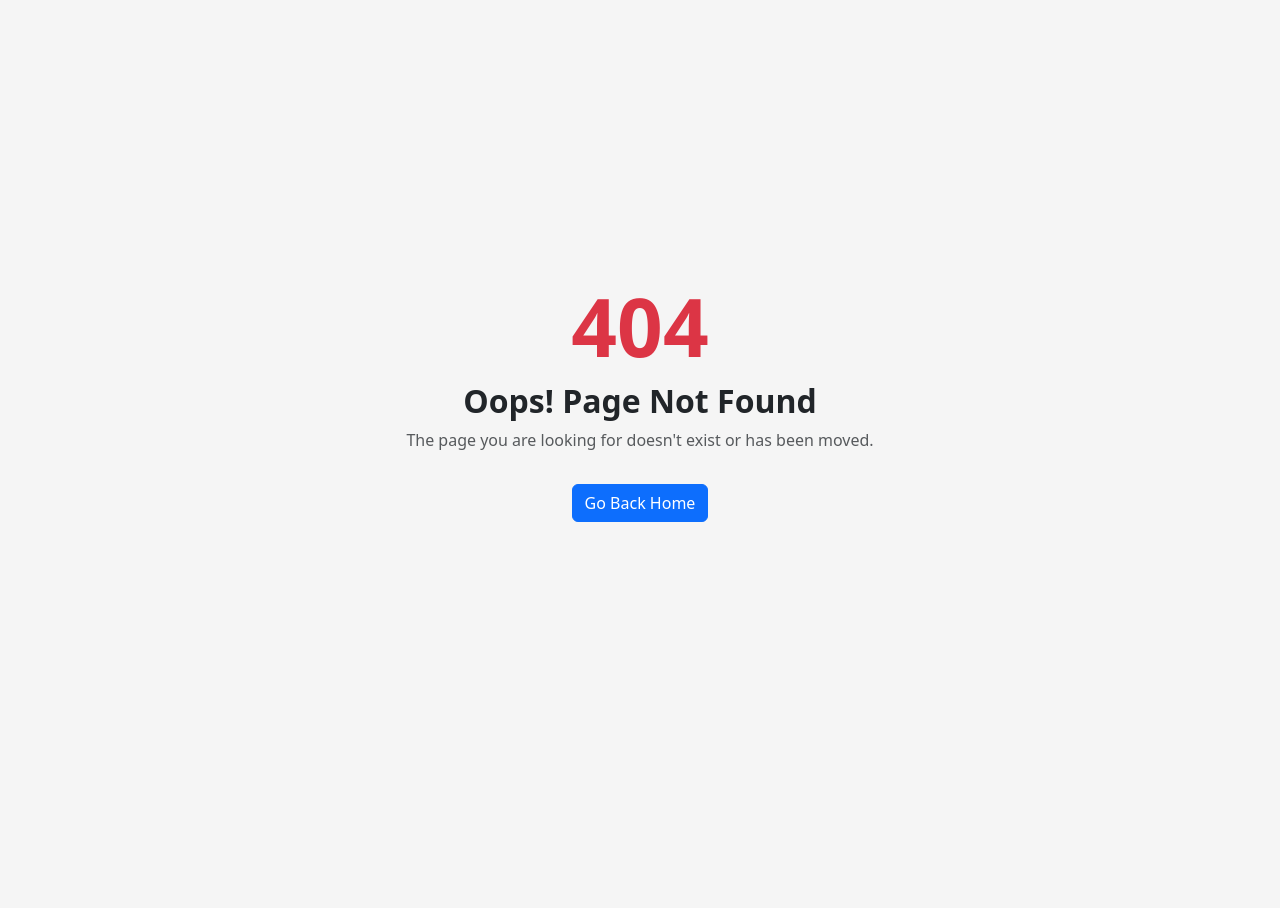
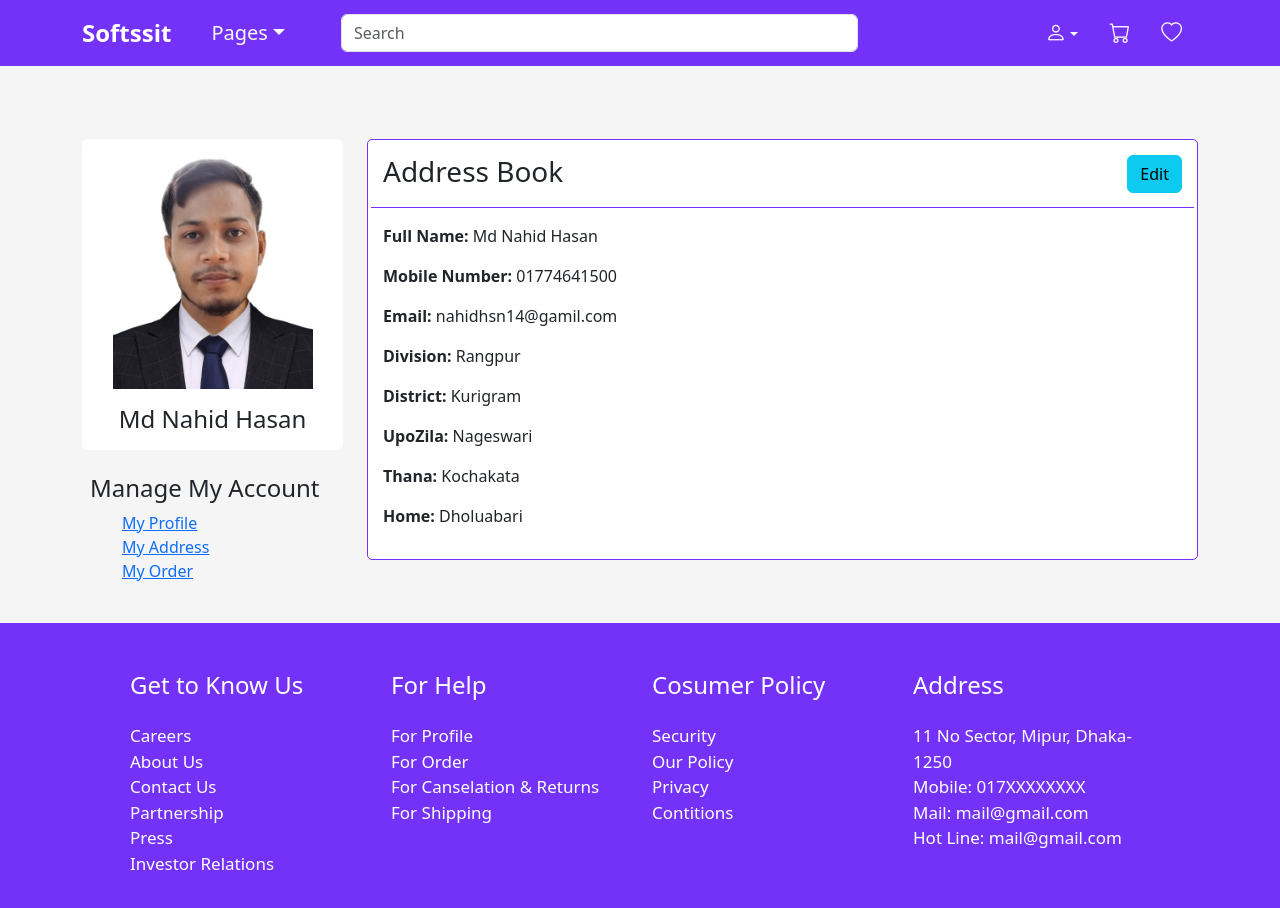
Before and after one commit to Nahid-Hasan14/MyShop, a React (Vite) app: page /dashboard in a window 1280 px wide. Before the commit this address had no page. Shown: the top 908 px of the page. Before the commit the page ends 800 px from the top, so only its background shows below. Built offline with nearby package versions, Linux system fonts and the light colour scheme.

Commit message:
page routing and nested routing add on dashboard

```diff
--- a/src/App.jsx
+++ b/src/App.jsx
@@ -1,8 +1,10 @@
+import Breadcrumbs from './Components/Breadcrumbs'
 import MainLayout from './MainLayout/MainLayout'
 
 export default function App() {
   return (
     <div>
+    <Breadcrumbs />
        <MainLayout />
     </div>
   )
--- /dev/null
+++ b/src/Components/Breadcrumbs.jsx
@@ -0,0 +1,42 @@
+import { Link, useLocation } from "react-router-dom";
+
+const Breadcrumbs = () => {
+  const location = useLocation();
+  const pathnames = location.pathname.split("/").filter((x) => x);
+
+  return (
+    <nav aria-label="breadcrumb">
+      <ul className="breadcrumb">
+        {/* হোম লিঙ্ক */}
+        <li className="breadcrumb-item">
+          <Link to="/">Home</Link>
+        </li>
+
+        {pathnames.map((value, index) => {
+          // ইউআরএল তৈরি করা
+          const to = `/${pathnames.slice(0, index + 1).join("/")}`;
+          const isLast = index === pathnames.length - 1;
+
+          // ব্রেডক্রাম্ব আইটেম তৈরি
+          return (
+            <li
+              key={to}
+              className={`breadcrumb-item ${isLast ? "active" : ""}`}
+              aria-current={isLast ? "page" : undefined}
+            >
+              {isLast ? (
+                // লাস্ট আইটেম সাধারণ টেক্সট হবে
+                decodeURIComponent(value)
+              ) : (
+                // আগের সব আইটেম লিংক হবে
+                <Link to={to}>{decodeURIComponent(value)}</Link>
+              )}
+            </li>
+          );
+        })}
+      </ul>
+    </nav>
+  );
+};
+
+export default Breadcrumbs;
--- a/src/Components/Navbar/Navbar.jsx
+++ b/src/Components/Navbar/Navbar.jsx
@@ -1,7 +1,8 @@
-import { Link } from "react-router-dom";
+import { Link, NavLink, useNavigate } from "react-router-dom";
 import "./Navbar.css";
 
 export default function Navbar() {
+  const navigate = useNavigate();
   return (
     <>
       {/* Navbar and Sidebar in a single container */}
@@ -23,9 +24,9 @@ export default function Navbar() {
               {/* Menu Links (Visible in Desktop Only) */}
 
               <div className="navbar-section middle navbar-logo">
-                <a className="navbar-brand" href="#">
+                <NavLink to={"/"} className="navbar-brand" href="#">
                   Softssit
-                </a>
+                </NavLink>
               </div>
 
               <div className="collapse navbar-collapse d-none d-lg-block ">
@@ -101,9 +102,9 @@ export default function Navbar() {
                   </a>
                   <ul className="dropdown-menu">
                     <li>
-                      <a className="dropdown-item" href="#">
+                      <NavLink to={'/dashboard'} className="dropdown-item">
                         Dashboard
-                      </a>
+                      </NavLink>
                     </li>
                     <li>
                       <a className="dropdown-item" href="#">
@@ -161,22 +162,22 @@ export default function Navbar() {
             <div className="offcanvas-body">
               <ul className="navbar-nav">
                 <li className="nav-item">
-                  <a className="nav-link text-white" href="#">
+                  <NavLink onClick={()=> navigate('/')} className="nav-link text-white" data-bs-dismiss="offcanvas">
                     Home
-                  </a>
+                  </NavLink>
                 </li>
                 <li className="nav-item">
-                  <a className="nav-link text-white" href="#">
+                  <NavLink onClick={()=> navigate('/about-us')} className="nav-link text-white" data-bs-dismiss="offcanvas">
                     About
-                  </a>
+                  </NavLink>
                 </li>
                 <li className="nav-item">
-                  <a className="nav-link text-white" href="#">
+                  <NavLink onClick={()=> navigate('/contact-us')} className="nav-link text-white" data-bs-dismiss="offcanvas">
                     Contact
-                  </a>
+                  </NavLink>
                 </li>
                 <li className="nav-item">
-                  <a className="nav-link text-white" href="#">
+                  <a className="nav-link text-white" data-bs-dismiss="offcanvas">
                     Shop
                   </a>
                 </li>
--- a/src/Components/TopCarousel/TopCarousel.css
+++ b/src/Components/TopCarousel/TopCarousel.css
@@ -1,5 +1,5 @@
 .coustom-carousel {
-    margin-top: 62px;
+    margin-top: 45px;
     padding: 10px;
     background-color: #FFFFFF;
 }
--- a/src/MainLayout/MainLayout.jsx
+++ b/src/MainLayout/MainLayout.jsx
@@ -1,10 +1,12 @@
 import { Outlet } from 'react-router-dom'
 import Navbar from '../Components/Navbar/Navbar'
 import Footer from '../Components/Footer/Footer'
+// import Breadcrumbs from '../Components/Breadcrumbs'
 
 export default function MainLayout() {
   return (
     <div>
+    {/* <Breadcrumbs /> */}
       <Navbar />
       <Outlet />
       <Footer />
--- a/src/Pages/CategoryPage/CategoryPage.jsx
+++ b/src/Pages/CategoryPage/CategoryPage.jsx
@@ -1,6 +1,7 @@
 import { Link, useLocation } from "react-router-dom";
 import "./CategoryPage.css"
 import { MdOutlineKeyboardArrowRight } from "react-icons/md";
+import Breadcrumbs from "../../Components/Breadcrumbs";
 
 export default function CategoryPage() {
     const location = useLocation();
@@ -49,8 +50,9 @@ export default function CategoryPage() {
                 <div className="category-section">
                     <div className="page-reader">
                         <ul>
-                            <li role="button">Home <MdOutlineKeyboardArrowRight /></li>
-                            <li role="button">Category</li>
+                        <Breadcrumbs />
+                            {/* <li role="button">Home <MdOutlineKeyboardArrowRight /></li>
+                            <li role="button">Category</li> */}
                         </ul>
                     </div>
                     <div className="py-2"><span><b>Category Name</b>  (Showing 1 - 40 products of 47,910 products)</span></div>
--- /dev/null
+++ b/src/Pages/MyAddress/MyAddress.jsx
@@ -0,0 +1,42 @@
+export default function MyAddress() {
+  return (
+    <div>
+      <div className="profileAddressBook">
+        <div className=" row address-title">
+          <div className="col-lg-8 col-8">
+            <h3>Address Book</h3>
+          </div>
+          <div className="col-lg-4 col-4 text-end profile-edit-btn">
+            <button className="btn btn-info">Edit</button>
+          </div>
+        </div>
+        <div className="address-book mt-3">
+          <p>
+            <b>Full Name:</b> Md Nahid Hasan
+          </p>
+          <p>
+            <b>Mobile Number:</b> 01774641500
+          </p>
+          <p>
+            <b>Email:</b> nahidhsn14@gamil.com
+          </p>
+          <p>
+            <b>Division:</b> Rangpur
+          </p>
+          <p>
+            <b>District:</b> Kurigram
+          </p>
+          <p>
+            <b>UpoZila:</b> Nageswari
+          </p>
+          <p>
+            <b>Thana:</b> Kochakata
+          </p>
+          <p>
+            <b>Home:</b> Dholuabari
+          </p>
+        </div>
+      </div>
+    </div>
+  );
+}
--- a/src/Pages/Order-Page/OrderPage.jsx
+++ b/src/Pages/Order-Page/OrderPage.jsx
@@ -4,29 +4,6 @@ const OrderPage = () => {
   return (
     <div>
      <section className='order-section'>
-      <div className='container'>
-        <div className='row mt-5 pt-5'>
-            <div className='col-lg-3'>
-                <div className='order-user'>
-                    <h4> Md Nahid Hasan</h4>
-                    <a className='verified-user'>Verified User</a>
-                  <div className='order-manage-account'>
-                      <h3>Manage My Account</h3>
-                      <ul className='profile-part'>
-                        <li>
-                          My Profile
-                        </li>
-                        <li>
-                          My Address Book
-                        </li>
-                        <li>
-                          My Payment Option
-                        </li>
-                      </ul>
-                </div>
-                </div>
-            </div>
-            <div className='col-lg-9'>
                 <div className='orderPage-heading'>
                     <h3 className='myOrder-heading'>My Order</h3>
                 <div className='show-order pt-2'>
@@ -82,9 +59,6 @@ const OrderPage = () => {
                 </div>
 
                 </div>
-            </div>
-        </div>
-      </div>
       </section>
     </div>
   )
--- a/src/Pages/Profile/UserProfile.jsx
+++ b/src/Pages/Profile/UserProfile.jsx
@@ -1,3 +1,4 @@
+import { NavLink, Outlet } from "react-router-dom";
 import "./UserProfile.css"
 const UserProfile = () => {
   return (
@@ -16,52 +17,17 @@ const UserProfile = () => {
                     </div>
                     <div className="manage-account p-2">
                        <h4>Manage My Account</h4>
+                       <nav>
                        <ul role= "button">
-                        <li>My Profile</li>
-                        <li>My Address</li>
-                        <li>My Order</li>
+                        <NavLink to="">My Profile</NavLink> <br/>
+                        <NavLink to = 'my-address'>My Address</NavLink> <br />
+                        <NavLink to= "order" >My Order</NavLink> <br />
                        </ul>
+                       </nav>
                     </div>
                   </div>
                   <div className="col-lg-9">
-                  <div className="profileAddressBook">
-                    <div className=" row address-title">
-                      <div className="col-lg-8 col-8">
-                        <h3>Address Book</h3>
-                      </div>
-                      <div className="col-lg-4 col-4 text-end profile-edit-btn">
-                        <button className="btn btn-info">
-                          Edit
-                        </button>
-                      </div>
-                    </div>
-                    <div className="address-book mt-3">
-                      <p>
-                        <b>Full Name:</b> Md Nahid Hasan
-                      </p>
-                      <p>
-                        <b>Mobile Number:</b> 01774641500
-                      </p>
-                      <p>
-                        <b>Email:</b> nahidhsn14@gamil.com
-                      </p>
-                      <p>
-                        <b>Division:</b> Rangpur
-                      </p>
-                      <p>
-                        <b>District:</b> Kurigram
-                      </p>
-                      <p>
-                        <b>UpoZila:</b> Nageswari
-                      </p>
-                      <p>
-                        <b>Thana:</b> Kochakata
-                      </p>
-                      <p>
-                        <b>Home:</b> Dholuabari
-                      </p>
-                    </div>
-                    </div>
+                    <Outlet />
                   </div>
         </div>
       </div>
--- a/src/Pages/SinglePage/SinglePage.jsx
+++ b/src/Pages/SinglePage/SinglePage.jsx
@@ -1,9 +1,10 @@
 import { useEffect, useState } from "react";
 import "./SinglePage.css"
-import { MdOutlineKeyboardArrowRight } from "react-icons/md";
+// import { MdOutlineKeyboardArrowRight } from "react-icons/md";
 import { MdLocalOffer } from "react-icons/md";
 import { useParams } from "react-router-dom";
 import axios from "axios";
+import Breadcrumbs from "../../Components/Breadcrumbs";
 
 export default function SinglePage() {
     const {id} = useParams()
@@ -42,9 +43,10 @@ export default function SinglePage() {
         <div className='row bg-white'>
             <div className='col-md-5 col-12'>
                     <ul className="d-flex d-md-none gap-3 text-primary list-unstyled mt-3 ps-2" role="button">
-                        <li>Home<MdOutlineKeyboardArrowRight /></li>
+                    <Breadcrumbs />
+                        {/* <li>Home<MdOutlineKeyboardArrowRight /></li>
                         <li>Category<MdOutlineKeyboardArrowRight /></li>
-                        <li>Product Details</li>
+                        <li>Product Details</li> */}
                     </ul>
                 <div className="img-section singlePage-section border border-primary">
                     <img src={products.image}/>
@@ -58,9 +60,10 @@ export default function SinglePage() {
             <div className='col-md-7 col-12'>
                 <div className="productdatils singlePage-section">
                     <ul className="d-none d-md-flex gap-3 text-primary list-unstyled">
-                        <li role="button">Home<MdOutlineKeyboardArrowRight /></li>
+                    <Breadcrumbs />
+                        {/* <li role="button">Home<MdOutlineKeyboardArrowRight /></li>
                         <li role="button">Category<MdOutlineKeyboardArrowRight /></li>
-                        <li role="button">Product Details</li>
+                        <li role="button">Product Details</li> */}
                     </ul>
                     <h5 className="text-body-tertiary">Category</h5>
                     <p>{products.title}</p>
--- a/src/Routing/Router.jsx
+++ b/src/Routing/Router.jsx
@@ -6,6 +6,9 @@ import ContactUs from "./../Pages/ContactUs/ContactUs";
 import CategoryPage from "../Pages/CategoryPage/CategoryPage";
 import ErrorPage from "../Pages/ErrorPage/ErrorPage";
 import SinglePage from './../Pages/SinglePage/SinglePage';
+import UserProfile from "../Pages/Profile/UserProfile";
+import OrderPage from "../Pages/Order-Page/OrderPage";
+import MyAddress from "../Pages/MyAddress/MyAddress";
 
 const router = createBrowserRouter([
     {
@@ -15,7 +18,7 @@ const router = createBrowserRouter([
         children: [
             {
                 path: "/",
-                element: <Home />
+                element: <Home />,
             },
             {
                 path: "/about-us",
@@ -32,6 +35,24 @@ const router = createBrowserRouter([
             {
                 path: "/product-details/:id",
                 element: <SinglePage />
+            },
+            {
+                path: "/dashboard",
+                element: <UserProfile />,
+                children: [
+                    {
+                        index: true,
+                        element: <MyAddress />
+                    },
+                    {
+                        path: "my-address",
+                        element: <MyAddress />
+                    },
+                    {
+                        path: "order",
+                        element: <OrderPage />
+                    }
+                ]
             }
         ]
     }
```
Also changed, not shown: src/Pages/Home.jsx (line endings or trailing spaces).
